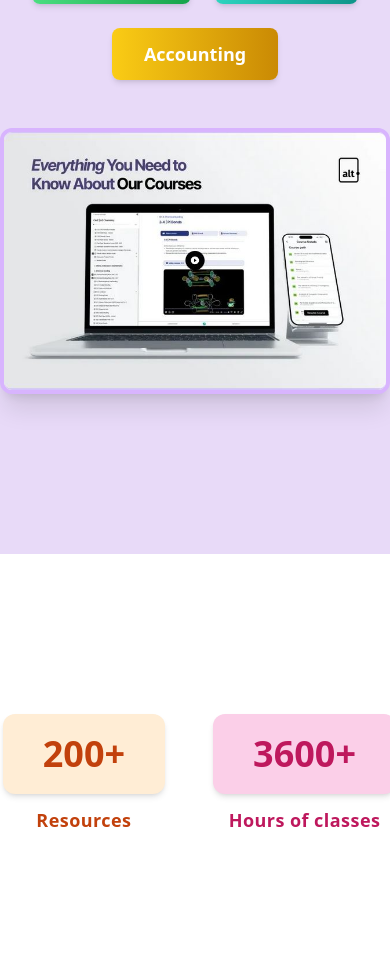
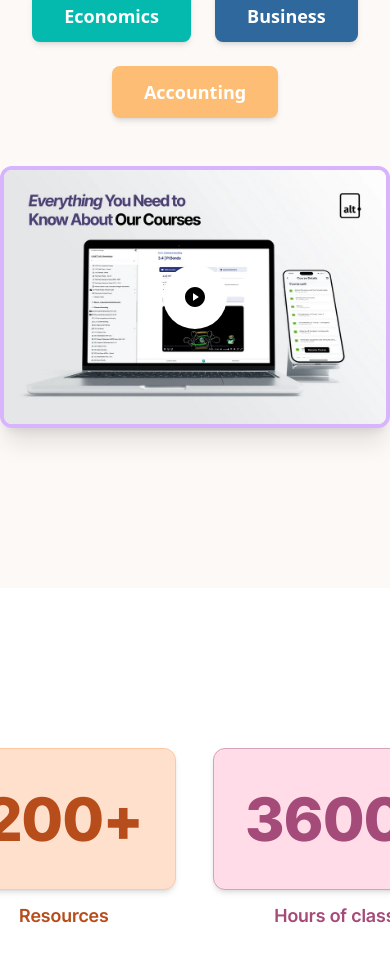
Before and after one commit to muazarif12/rootsacademy, a React (Create React App) app: page / in a window 390 px wide. Shown: the part 1020-1992 px from the top of the page. Built offline with nearby package versions, Linux system fonts and the light colour scheme.

Commit message:
Navbar,COursePreview,FeatureSection,HeroSection,SubjectButtons,StatsSection All done. Allignments left in Feature Section

```diff
--- a/public/index.html
+++ b/public/index.html
@@ -5,6 +5,7 @@
     <link rel="icon" href="%PUBLIC_URL%/favicon.ico" />
     <meta name="viewport" content="width=device-width, initial-scale=1" />
     <meta name="theme-color" content="#000000" />
+    <link href="https://fonts.googleapis.com/css2?family=Inter+Tight:wght@400;600;800&display=swap" rel="stylesheet">
     <meta
       name="description"
       content="Web site created using create-react-app"
--- a/src/components/CoursePreview.js
+++ b/src/components/CoursePreview.js
@@ -1,11 +1,71 @@
-import React from "react";
-import courseImage from "../assets/images/homepage-laptop.png"; // Replace with actual image path
+import React, { useState } from "react";
+import courseImage from "../assets/images/video_image.PNG"; // Replace with actual image path
 
 const CoursePreview = () => {
+  const [videoVisible, setVideoVisible] = useState(false);
+
+  const handlePlayClick = () => {
+    setVideoVisible(true);
+  };
+
+  const handleCloseVideo = () => {
+    setVideoVisible(false);
+  };
+
   return (
-    <div className="flex justify-center mt-12 mb-20">  {/* Added mb-20 for spacing */}
-      <div className="border-4 border-purple-300 rounded-xl shadow-xl bg-white overflow-hidden">
-        <img src={courseImage} alt="Courses" className="w-full h-full object-cover" />
+    <div className="flex justify-center mt-12 mb-20">
+      {/* Container for the video image with overlay */}
+      <div className="relative border-4 border-purple-300 rounded-xl shadow-xl bg-white overflow-hidden">
+        {/* Image as background */}
+        <img
+          src={courseImage}
+          alt="Courses"
+          className="w-full h-full object-cover"
+        />
+
+        {/* Video Play Button Overlay */}
+        {!videoVisible && (
+          <div
+            onClick={handlePlayClick}
+            className="absolute top-0 left-0 right-0 bottom-0 flex items-center justify-center bg-black bg-opacity-0 cursor-pointer"
+          >
+            <div className="w-16 h-16 bg-white rounded-full flex items-center justify-center">
+              <svg
+                xmlns="http://www.w3.org/2000/svg"
+                width="24"
+                height="24"
+                viewBox="0 0 24 24"
+                fill="none"
+              >
+                <path
+                  d="M12 22C6.47715 22 2 17.5228 2 12C2 6.47715 6.47715 2 12 2C17.5228 2 22 6.47715 22 12C22 17.5228 17.5228 22 12 22ZM10.6219 8.41459C10.5562 8.37078 10.479 8.34741 10.4 8.34741C10.1791 8.34741 10 8.52649 10 8.74741V15.2526C10 15.3316 10.0234 15.4088 10.0672 15.4745C10.1897 15.6583 10.4381 15.708 10.6219 15.5854L15.5008 12.3328C15.5447 12.3035 15.5824 12.2658 15.6117 12.2219C15.7343 12.0381 15.6846 11.7897 15.5008 11.6672L10.6219 8.41459Z"
+                  fill="currentColor"
+                ></path>
+              </svg>
+            </div>
+          </div>
+        )}
+
+        {/* Video iframe (only visible when the video is active) */}
+        {videoVisible && (
+          <div className="absolute top-0 left-0 right-0 bottom-0 flex items-center justify-center bg-black bg-opacity-75">
+            <iframe
+              src="https://player.vimeo.com/video/1050689757?autoplay=1"
+              width="940"
+              height="529"
+              frameBorder="0"
+              allow="autoplay; fullscreen; encrypted-media; picture-in-picture"
+              allowFullScreen
+              title="Course Video"
+            ></iframe>
+            <button
+              onClick={handleCloseVideo}
+              className="absolute top-4 right-4 text-white text-xl"
+            >
+              Close
+            </button>
+          </div>
+        )}
       </div>
     </div>
   );
--- a/src/components/FeaturesSection.js
+++ b/src/components/FeaturesSection.js
@@ -2,60 +2,108 @@ import React from "react";
 
 const features = [
   {
-    title: "Epic Courses Made By The Best",
-    description: "Learn from teachers who’ve helped students score A*s for 26+ years. Our video lessons break down complex topics into digestible chunks that stick.",
-    bgColor: "bg-red-100 border-red-300",
+    title: "Epic Courses Made by The Best",
+    description: "Learn from teachers who've helped students score A*’s for 26+ years. Our video lessons break down complex topics into digestible chunks that stick.",
+    videoSrc: "https://cdn.prod.website-files.com/6784e13057450193c3cbe00a/67920fe46e78e143c78d4568_Chemistry%20Short%20Video%20Lecture-transcode.mp4",
+    poster: "https://cdn.prod.website-files.com/6784e13057450193c3cbe00a/67920fe46e78e143c78d4568_Chemistry%20Short%20Video%20Lecture-poster-00001.jpg",
+    bgColor: "bg-red-100",
+    borderColor: "border-red-300",
     textColor: "text-red-800",
-    image: "/assets/images/feature1.png", // Replace with actual image
+    width: "w-[561.6px]",  // Width of the card (561.6px)
+    height: "h-[475px]",  // Auto height to adjust based on content
+    padding: "p-6",  // Padding inside the card
+    borderRadius: "rounded-[15px]",  // Border radius for rounded corners
   },
   {
     title: "Past Paper Mastery",
     description: "Watch top teachers solve exam questions step-by-step, showing you exactly what examiners want.",
-    bgColor: "bg-green-100 border-green-300",
+    videoSrc: "https://cdn.prod.website-files.com/66a9d3b309fadf5baa213c6b/67a614f6c2304ee3cb6879f8_econcrop-transcode.mp4",
+    poster: "https://cdn.prod.website-files.com/66a9d3b309fadf5baa213c6b/67a614f6c2304ee3cb6879f8_econcrop-poster-00001.jpg",
+    bgColor: "bg-green-100",
+    borderColor: "border-green-300",
     textColor: "text-green-800",
-    image: "/assets/images/feature2.png",
+    width: "w-[374.4px]",  // Width of the card (374.4px)
+    height: "h-[475px]",  // Auto height to adjust based on content
+    padding: "p-6",  // Padding inside the card
+    borderRadius: "rounded-[15px]",  // Border radius for rounded corners
   },
   {
     title: "Expert Support",
     description: "Stuck on a question? Get help anytime, anywhere - on your phone, laptop, or tablet.",
-    bgColor: "bg-blue-100 border-blue-300",
+    videoSrc: "https://cdn.prod.website-files.com/6784e13057450193c3cbe00a/679213e703317cd1456221df_Chemistry%20Short%20Academic%20Support-transcode.mp4",
+    poster: "https://cdn.prod.website-files.com/6784e13057450193c3cbe00a/679213e703317cd1456221df_Chemistry%20Short%20Academic%20Support-poster-00001.jpg",
+    bgColor: "bg-blue-100",
+    borderColor: "border-blue-300",
     textColor: "text-blue-800",
-    image: "/assets/images/feature3.png",
+    width: "w-[374.4px]",  // Width of the card (374.4px)
+    height: "h-[475px]",  // Auto height to adjust based on content
+    padding: "p-6",  // Padding inside the card
+    borderRadius: "rounded-[15px]",  // Border radius for rounded corners
   },
   {
     title: "Timed Crash Courses",
     description: "Turn months of revision into a clear, manageable plan with our 90 & 60-day crash courses. Perfect for busy students aiming for top grades.",
-    bgColor: "bg-yellow-100 border-yellow-300",
+    videoSrc: "https://cdn.prod.website-files.com/6784e13057450193c3cbe00a/67921404b91f5fc62e6a297b_Chemistry%20Short%20Crash%20Courses-transcode.mp4",
+    poster: "https://cdn.prod.website-files.com/6784e13057450193c3cbe00a/67921404b91f5fc62e6a297b_Chemistry%20Short%20Crash%20Courses-poster-00001.jpg",
+    bgColor: "bg-yellow-100",
+    borderColor: "border-yellow-300",
     textColor: "text-yellow-800",
-    image: "/assets/images/feature4.png",
+    width: "w-[561.6px]",  // Width of the card (561.6px)
+    height: "h-[475px]",  // Auto height to adjust based on content
+    padding: "p-6",  // Padding inside the card
+    borderRadius: "rounded-[15px]",  // Border radius for rounded corners
   },
 ];
 
 const FeaturesSection = () => {
   return (
-    <div className="bg-[#E8DAF8] py-16 text-center">
-      {/* Section Title */}
-      <h2 className="text-4xl font-extrabold text-[#3C2A7B]">
-        The <span className="bg-white px-2 py-1 rounded">Ultimate</span> A Level Toolkit
-      </h2>
-      <p className="text-lg text-gray-700 mt-3 max-w-3xl mx-auto">
-        Our platform has helped students across 100+ countries achieve their dream grades. It’s not just a promise – it’s our guarantee.
+    <section className="bg-[#fdf9f6] py-20 mt-0 pt-[140px] px-[5%] pb-[160px] relative">
+      <div className="w-full max-w-[960px] mx-auto">
+        {/* Heading Section */}
+        <div className="text-center mb-16 font-['Inter_Tight']">
+          <h1 className="text-[41px] font-bold text-[#4D3E77] leading-[1.1] tracking-normal mt-0 mb-0">
+            The{" "}
+            <span className="bg-[#4D3E77] text-white px-2 py-1 rounded-md inline-block">
+              Ultimate
+            </span>{" "}
+            A Level Toolkit
+          </h1>
+          <p className="text-[23px] text-[#4d3e78] leading-[1.3] font-normal mt-0 mb-0 tracking-normal font-['Inter_Tight'] max-w-[40rem] mx-auto">
+            Our platform has helped students across 100+ countries achieve their dream grades.
+            It’s not just a promise – it’s our
+            guarantee.
           </p>
+        </div>
 
-      {/* Feature Cards */}
-      <div className="grid grid-cols-1 md:grid-cols-2 gap-8 mt-12 px-8 md:px-20">
+        {/* Feature Grid */}
+        <div className="grid grid-cols-1 md:grid-cols-2 gap-6">
           {features.map((feature, index) => (
             <div
               key={index}
-            className={`border-2 ${feature.bgColor} rounded-2xl shadow-lg p-6 flex flex-col`}
+              className={`${feature.padding} ${feature.borderRadius} border ${feature.bgColor} ${feature.borderColor} flex flex-col justify-between ${feature.width} ${feature.height}`}
             >
-            <h3 className={`text-xl font-bold ${feature.textColor}`}>{feature.title}</h3>
-            <p className="text-gray-700 mt-2">{feature.description}</p>
-            <img src={feature.image} alt={feature.title} className="mt-4 rounded-lg shadow" />
+              <div className="mb-4">
+                <h2 className={`text-[20px] font-semibold ${feature.textColor}`}>
+                  {feature.title}
+                </h2>
+                <p className="text-[15px] text-gray-700 mt-1">{feature.description}</p>
+              </div>
+              <div className="w-full h-48 bg-gray-200 rounded-lg overflow-hidden">
+                <video
+                  className="w-full h-full object-cover"
+                  src={feature.videoSrc}
+                  poster={feature.poster}
+                  autoPlay
+                  loop
+                  muted
+                  playsInline
+                />
+              </div>
             </div>
           ))}
         </div>
       </div>
+    </section>
   );
 };
 
--- a/src/components/Navbar.js
+++ b/src/components/Navbar.js
@@ -3,7 +3,7 @@ import { Link } from "react-router-dom";
 
 const Navbar = () => {
   return (
-    <nav className="flex justify-between items-center px-12 py-6 bg-[#E8DAF8] text-[#3C2A7B] shadow-md text-lg font-semibold">
+    <nav className="flex justify-between items-center px-12 py-6 bg-[#FDF9F6] text-[#4D3E77] shadow-md text-lg font-semibold">
       {/* Logo */}
       <div className="text-3xl font-extrabold">Roots Academy</div>
 
@@ -20,10 +20,10 @@ const Navbar = () => {
 
       {/* Buttons with gradient effect and hover animations */}
       <div className="space-x-6">
-        <button className="px-6 py-3 bg-gradient-to-r from-[#D8B4F8] to-[#C9A7F5] text-[#3C2A7B] font-semibold rounded-lg text-lg transition-all duration-300 transform hover:scale-105 shadow-lg">
+      <button className="px-6 py-3 bg-[#C2AAFA] text-[#3C2A7B] font-semibold rounded-lg text-lg transition-all duration-300 transform hover:bg-[#A179D5] shadow-lg">
           Register
         </button>
-        <button className="px-6 py-3 bg-gradient-to-r from-[#5E3BEE] to-[#3C2A7B] text-white font-semibold rounded-lg text-lg transition-all duration-300 transform hover:scale-105 shadow-lg">
+        <button className="px-6 py-3 bg-[#4D3E78] text-white font-semibold rounded-lg text-lg transition-all duration-300 transform hover:bg-[#3A2C5A] shadow-lg">
           Sign Up
         </button>
       </div>
--- a/src/components/StatsSection.js
+++ b/src/components/StatsSection.js
@@ -1,24 +1,24 @@
 import React from "react";
 
 const stats = [
-  { value: "800+", label: "Live Courses & Videos", bgColor: "bg-purple-200", textColor: "text-purple-800" },
-  { value: "200+", label: "Resources", bgColor: "bg-orange-100", textColor: "text-orange-700" },
-  { value: "3600+", label: "Hours of classes", bgColor: "bg-pink-200", textColor: "text-pink-700" },
-  { value: "93%", label: "Retention Rate", bgColor: "bg-green-200", textColor: "text-green-800" },
+  { value: "800+", label: "Live Courses & Videos", bgColor: "bg-[#eadff8]", textColor: "text-[#4d3e78]" , borderColor: "border-[#c2aafa]"}, // Updated color
+  { value: "200+", label: "Resources", bgColor: "bg-[#ffe0cc]", textColor: "text-[#b74d1a]" , borderColor: "border-[#ffc8a3]"}, // Updated color
+  { value: "3600+", label: "Hours of classes", bgColor: "bg-[#ffdce8]", textColor: "text-[#a54b7a]" , borderColor: "border-[#d6a2b9]"}, // Updated color
+  { value: "93%", label: "Retention Rate", bgColor: "bg-[#d6edd9]", textColor: "text-[#195642]" , borderColor: "border-[#53b07f]"}, // Updated color
 ];
 
 const StatsSection = () => {
   return (
     <div className="bg-white py-16">
-      <div className="flex justify-center gap-12">
+      <div className="flex justify-center gap-11">
         {stats.map((stat, index) => (
-          <div key={index} className="flex flex-col items-center">
+          <div key={index} className="flex flex-col items-center w-[250px] h-[141.8px]">
             {/* Number inside rounded box with shadow */}
-            <div className={`px-10 py-5 rounded-xl text-4xl font-extrabold ${stat.bgColor} ${stat.textColor} shadow-md`}>
+            <div className={`px-8 py-10 rounded-xl text-6xl font-extrabold ${stat.bgColor} ${stat.textColor} ${stat.borderColor} border shadow-md font-['Inter_Tight']`}>
               {stat.value}
             </div>
             {/* Label below with better font styling */}
-            <p className={`text-lg font-semibold mt-3 tracking-wide ${stat.textColor}`}>
+            <p className={`text-lg font-semibold mt-3 tracking-wide ${stat.textColor} font-['Inter_Tight']`}>
               {stat.label}
             </p>
           </div>
--- a/src/components/SubjectButtons.js
+++ b/src/components/SubjectButtons.js
@@ -1,13 +1,13 @@
 import React from "react";
 
 const subjects = [
-  { name: "Physics", color: "from-pink-400 to-pink-600" },
-  { name: "Chemistry", color: "from-purple-400 to-purple-600" },
-  { name: "Mathematics", color: "from-blue-400 to-blue-600" },
-  { name: "Biology", color: "from-red-400 to-red-600" },
-  { name: "Economics", color: "from-green-400 to-green-600" },
-  { name: "Business", color: "from-teal-400 to-teal-600" },
-  { name: "Accounting", color: "from-yellow-400 to-yellow-600" },
+  { name: "Physics", color: "bg-[#F587B8]" },
+  { name: "Chemistry", color: "bg-[#8D75E5]" },
+  { name: "Mathematics", color: "bg-[#71A7E5]" },
+  { name: "Biology", color: "bg-[#F67168]" },
+  { name: "Economics", color: "bg-[#04BAAE]" },
+  { name: "Business", color: "bg-[#2F689D]" },
+  { name: "Accounting", color: "bg-[#FDBD75]" },
 ];
 
 const SubjectButtons = () => {
@@ -16,7 +16,7 @@ const SubjectButtons = () => {
       {subjects.map((subject, index) => (
         <button
           key={index}
-          className={`bg-gradient-to-r ${subject.color} text-white px-8 py-3 rounded-lg text-lg font-semibold shadow-md transform transition-all duration-300 hover:scale-105 hover:brightness-110`}
+          className={`${subject.color} text-white px-8 py-3 rounded-lg text-lg font-semibold shadow-md transform transition-all duration-300 hover:scale-105 hover:brightness-110`}
         >
           {subject.name}
         </button>
@@ -25,4 +25,5 @@ const SubjectButtons = () => {
   );
 };
 
+
 export default SubjectButtons;
--- a/src/components/Testimonials.js
+++ b/src/components/Testimonials.js
@@ -24,7 +24,7 @@ const Testimonials = () => {
     <div className="bg-white py-12">
       <div className="flex justify-center gap-10 flex-wrap">
         {testimonials.map((testimonial, index) => (
-          <div key={index} className={`relative p-8 w-[500px] rounded-xl shadow-md ${testimonial.bgColor}`}>
+          <div key={index} className={`relative p-8 w-[580px] rounded-xl shadow-md ${testimonial.bgColor}`}>
             {/* Quote Icon Inside the Box */}
             <FaQuoteLeft className={`absolute top-4 left-4 text-2xl ${testimonial.quoteColor}`} />
 
--- a/src/pages/Home.js
+++ b/src/pages/Home.js
@@ -12,7 +12,7 @@ import GotQuestions from "../components/GotQuestions";
 const Home = () => {
   return (
     <div className="min-h-screen">
-      <div className="bg-[#E8DAF8] pb-20">  {/* Added extra padding to bottom */}
+      <div className="bg-[#FDF9F6] pb-20">  {/* Added extra padding to bottom */}
         <HeroSection />
         <SubjectButtons />
         <CoursePreview />
--- a/tailwind.config.js
+++ b/tailwind.config.js
@@ -2,7 +2,11 @@
 module.exports = {
   content: ["./src/**/*.{js,jsx,ts,tsx}"],
   theme: {
-    extend: {},
+    extend: {
+      fontFamily: {
+        'Inter_Tight': ['"Inter Tight"', 'sans-serif'],
+      },
+    },
   },
   plugins: [],
 };
```
Also changed, not shown: src/App.css (deleted, +0 -38 lines), src/components/HeroSection.js (+8 -5 lines), src/styles/global.css (+15 -0 lines), src/assets/images/video_image.PNG (added), 1 other file (tests, documents, lock files or other folders). Lines whose indentation alone changed are shown as unchanged.
